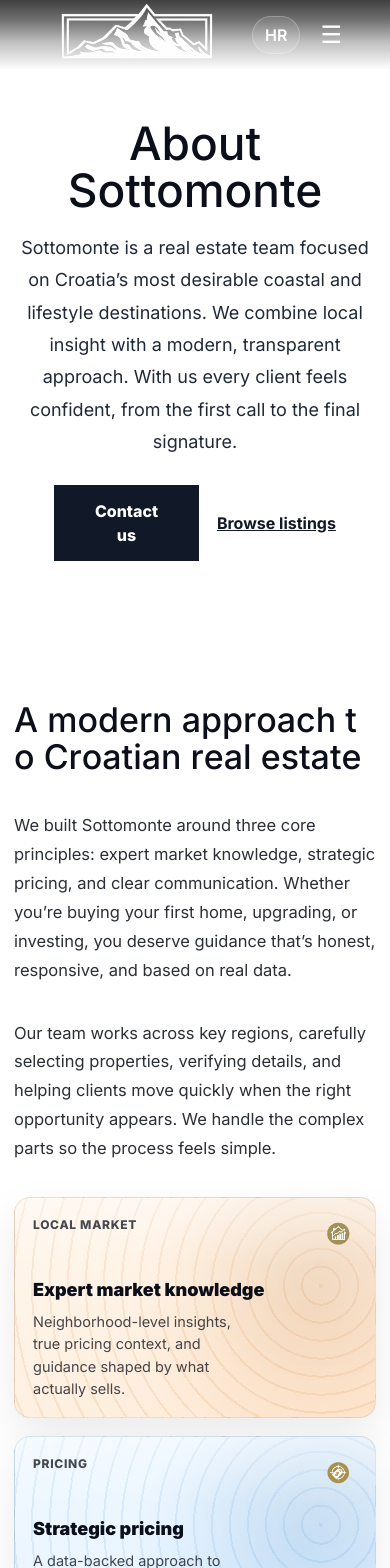
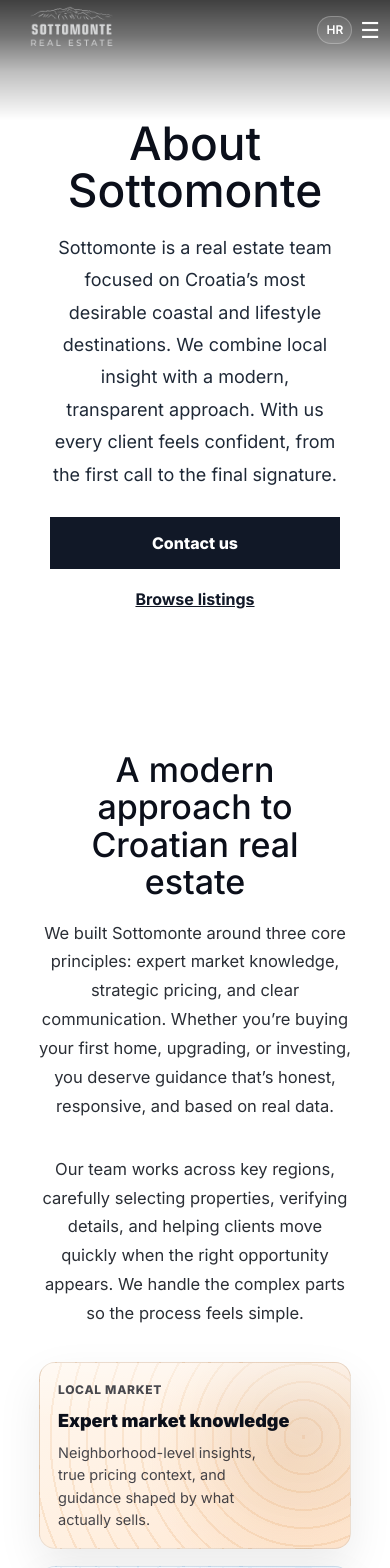
Before and after one commit to MartinWeb2003/sottomonte-react, a Next.js app: page /about in a window 390 px wide. Shown: the top 1568 px of the page. Built offline with nearby package versions, Linux system fonts and the light colour scheme; a web font is replaced by a local one.

Commit message:
responsive update

```diff
--- a/app/about/page.tsx
+++ b/app/about/page.tsx
@@ -50,11 +50,7 @@
       {/* STORY */}
       <section className="aboutpage-story">
         <div className="aboutpage-story-inner">
-          <BlurText
-            text="A modern approach to Croatian real estate"
-            as="h2"
-            className="aboutpage-h2"
-          />
+          <h2 className="aboutpage-h2">A modern approach to Croatian real estate</h2>
 
           <div className="aboutpage-story-grid">
             <p className="aboutpage-p">
@@ -75,9 +71,6 @@
   <SpotlightCard className="aboutpage-benefit aboutpage-benefit-a">
     <div className="benefit-top">
       <div className="benefit-label">Local Market</div>
-      <div className="benefit-icon">
-        <Image src="/icons/icon1.png" alt="" width={34} height={34} />
-      </div>
     </div>
 
     <div className="benefit-title">Expert market knowledge</div>
@@ -90,9 +83,6 @@
   <SpotlightCard className="aboutpage-benefit aboutpage-benefit-b">
     <div className="benefit-top">
       <div className="benefit-label">Pricing</div>
-      <div className="benefit-icon">
-        <Image src="/icons/icon2.png" alt="" width={34} height={34} />
-      </div>
     </div>
 
     <div className="benefit-title">Strategic pricing</div>
@@ -105,24 +95,17 @@
   <SpotlightCard className="aboutpage-benefit aboutpage-benefit-c">
     <div className="benefit-top">
       <div className="benefit-label">Updates</div>
-      <div className="benefit-icon">
-        <Image src="/icons/icon3.png" alt="" width={34} height={34} />
-      </div>
     </div>
 
     <div className="benefit-title">Clear communication</div>
     <p className="benefit-text">
       Transparent updates, fast responses, and a simple process. You always know what’s next.
     </p>
-
   </SpotlightCard>
 
   <SpotlightCard className="aboutpage-benefit aboutpage-benefit-d">
     <div className="benefit-top">
       <div className="benefit-label">Support</div>
-      <div className="benefit-icon">
-        <Image src="/icons/icon4.png" alt="" width={34} height={34} />
-      </div>
     </div>
 
     <div className="benefit-title">End-to-end guidance</div>
--- a/app/globals.css
+++ b/app/globals.css
@@ -34,6 +34,7 @@
   position: fixed;
   top: 0;
   width: 100%;
+  height: 120px;
   z-index: 1000;
   color: white;
   background: linear-gradient(
@@ -52,11 +53,17 @@
 
 .navbar-inner {
   width: 100%;
-  height: 70px;
+  height: 75px;
   display: flex;
   align-items: center;
   justify-content: space-between;
   padding: 0 48px; /* pushes logo and right items toward edges */
+  padding-bottom: 10px;
+}
+
+.navbar-inner--menu-open {
+  background: rgba(0, 0, 0, 0.8);
+  backdrop-filter: blur(8px);
 }
 
 
@@ -73,6 +80,14 @@
   display: block;
   height: auto;
 }
+.logo-full {
+  filter: invert(1);
+  max-width: 100%;
+  height: auto;
+  margin-top: 30px;
+}
+
+
 
 /* Brand text next to logo */
 .brand-text {
@@ -152,10 +167,11 @@
 .mobile-menu {
   display: flex;
   flex-direction: column;
-  gap: 12px;
+  gap: 10px;
   padding: 20px 24px;
   background: rgba(0, 0, 0, 0.8);
-  backdrop-filter: blur(8px);
+  backdrop-filter: blur(10px);
+  margin-top: 0px;
 }
 
 .mobile-menu a {
@@ -393,6 +409,11 @@
   position: relative;
   z-index: 5;
 }
+.dropdown-scroll,
+.checkrow span {
+  word-break: break-word;
+  overflow-wrap: anywhere;
+}
 
 .searchbox {
   background: #ffffff;
@@ -407,7 +428,7 @@
 
 .searchgrid {
   display: grid;
-  grid-template-columns: 1fr 1fr 1fr 320px;
+  grid-template-columns: repeat(3, minmax(0, 1fr)) minmax(220px, 320px);
   gap: 26px;
   align-items: end;
 }
@@ -415,6 +436,25 @@
 .field {
   position: relative;
 }
+.field,
+.adv-block {
+  min-width: 0;
+}
+
+.control,
+.control-select,
+select.control {
+  width: 100%;
+  max-width: 100%;
+  min-width: 0;
+  box-sizing: border-box;
+}
+
+.label {
+  min-width: 0;
+  overflow-wrap: anywhere;
+}
+.aboutpage{}
 
 .field .label {
   font-size: 18px;
@@ -531,9 +571,11 @@
 }
 
 .checkrow {
-  display: flex;
-  align-items: center;
-  gap: 10px;
+  display: grid;
+  grid-template-columns: 20px minmax(0, 1fr);
+  align-items: start;
+  column-gap: 12px;
+  row-gap: 0;
   font-size: 18px;
   color: #222;
   padding: 8px 4px;
@@ -542,6 +584,14 @@
 .checkrow input {
   width: 20px;
   height: 20px;
+  margin: 0;
+  flex: 0 0 20px;
+  align-self: start;
+}
+
+.checkrow span {
+  min-width: 0;
+  line-height: 1.35;
 }
 
 .dropdown-actions {
@@ -839,10 +889,46 @@
   .searchwrap {
     margin-top: -30px;
   }
+  .aboutpage-hero-actions{
+    flex-direction: column;
+  }
+  .aboutpage-hero-inner{
+    display: flex;
+    flex-direction: column;
+    align-items: center;
+    justify-content: center;
+    text-align: center;
+  }
+  .aboutpage-hero{
+    display: flex;
+    flex-direction: column;
+    align-items: center;
+    justify-content: center;
+    text-align: center;
+  }
+  .aboutpage-lead{
+    width: 80%;
+  }
+  .aboutpage-p{
+    text-align: center;
+  }
+  .aboutpage-h2{
+    text-align: center;
+  }
+  .findus-left{
+    display: flex;
+    flex-direction: column;
+    align-items: center;
+    justify-content: center;
+  }
+
 
   .searchbox {
     width: calc(100% - 28px);
     padding: 18px 16px 20px;
+  }
+  .introblurb-inner{
+    width: 80%;
   }
 }
 
@@ -867,8 +953,9 @@
 .info-row {
   display: grid;
   grid-template-columns: 1fr 1fr;
-  min-height: 420px;
-}
+
+}
+.aboutpage{}
 
 /* image side */
 .info-image {
@@ -949,17 +1036,21 @@
 /* Local search bar (matches reference style) */
 .local-search {
   display: grid;
-  grid-template-columns: 1fr 48px 54px;
+  grid-template-columns: minmax(0, 1fr) 48px 54px;
   align-items: center;
   gap: 10px;
+  width: 100%;
   max-width: 520px;
   background: #fff;
   border: 1px solid #d7d7d7;
   border-radius: 999px;
   padding: 10px 10px 10px 18px;
+  box-sizing: border-box;
 }
 
 .local-input {
+  min-width: 0;
+  width: 100%;
   border: none;
   outline: none;
   font-size: 18px;
@@ -971,6 +1062,7 @@
 .local-clear {
   width: 48px;
   height: 42px;
+  min-width: 0;
   border: none;
   background: transparent;
   font-size: 24px;
@@ -982,6 +1074,7 @@
 .local-go {
   width: 54px;
   height: 44px;
+  min-width: 0;
   border: none;
   background: #2c2c2c;
   color: #fff;
@@ -1010,6 +1103,18 @@
   .info-row {
     grid-template-columns: 1fr;
     min-height: auto;
+  }
+  .sellIntroTrust{
+    display: flex;
+    flex-direction: column;
+    align-items: center;
+  }
+  .sellIntroTrustItem{
+    width: 70%;
+  }
+  .sellIntroChoiceCard{
+    width: 80%;
+    margin: 0 auto;
   }
 
   .info-image {
@@ -1305,6 +1410,9 @@
   .recent-grid {
     grid-template-columns: repeat(2, minmax(0, 1fr));
   }
+  .searchgrid {
+    grid-template-columns: 1fr 1fr;
+  }
 }
 
 @media (max-width: 700px) {
@@ -1569,17 +1677,31 @@
   width: calc(100% - 80px);
   margin: 0 auto;
   display: grid;
-  grid-template-columns: 1.4fr 1fr 1fr 1fr;
-  gap: 50px;
-}
+  grid-template-columns: 1.6fr 1fr 1fr;
+  gap: 60px;
+  align-items: start;
+}
+.footer-brand-row {
+  display: flex;
+  align-items: center;
+  gap: 22px;
+}
+.aboutpage{}
 
 /* Brand */
 .footer-logo {
   display: flex;
   align-items: center;
-  gap: 14px;
-  margin-bottom: 18px;
-}
+  justify-content: center;
+  flex-shrink: 0;
+  margin-bottom: 0;
+  background-color: transparent;
+}
+.footer-logo img{
+  width: 150px;
+  height: auto;
+}
+
 
 .footer-brand-text {
   display: flex;
@@ -1599,10 +1721,11 @@
 }
 
 .footer-desc {
-  max-width: 360px;
+  max-width: 420px;
   line-height: 1.7;
   opacity: 0.85;
   font-size: 15px;
+  margin: 0;
 }
 
 /* Columns */
@@ -1649,10 +1772,12 @@
 }
 
 /* Responsive */
-@media (max-width: 900px) {
-  .footer-inner {
-    grid-template-columns: 1fr;
-    gap: 36px;
+@media (max-width: 1000px) {
+  .footer-desc{
+    display: none;
+  }
+  .sellIntroSubtext{
+    width: 80%;
   }
 
   .footer {
@@ -1729,6 +1854,12 @@
   .buy-grid {
     grid-template-columns: repeat(2, minmax(0, 1fr));
   }
+  .navbar-inner {
+    padding: 0 20px;
+    padding-bottom: 10px;
+  }
+  .info-content { padding: 48px 32px; }
+  .aboutsplit-left { padding: 48px 32px; }
 }
 
 @media (max-width: 700px) {
@@ -2219,10 +2350,9 @@
 
 .aboutpage-benefit {
   padding: 22px 20px;
-  min-height: 150px;
+  min-height: 100px;
   display: flex;
   flex-direction: column;
-  justify-content: center;
 }
 
 /* icon pill */
@@ -2277,6 +2407,80 @@
 @media (max-width: 640px) {
   .aboutpage-benefits {
     grid-template-columns: 1fr;
+  }
+  .footer-logo{
+    width: 80px;
+  }
+  .footer-brand-row{
+    justify-content: center;
+    transform: translateY(40px);
+  }
+  .info-content {
+    padding: 40px 16px;
+  }
+  .aboutpage-btn{
+    width: 60%;
+  }
+  .aboutpage{}
+
+  .local-search {
+    grid-template-columns: 1fr;
+    gap: 12px;
+    border-radius: 20px;
+    padding: 14px;
+  }
+
+  .local-input {
+    padding: 12px 0;
+    font-size: 16px;
+  }
+
+  .local-clear,
+  .local-go {
+    width: 100%;
+    height: 46px;
+  }
+
+  .local-clear {
+    border-radius: 12px;
+    background: #f3f3f3;
+  }
+
+  .local-go {
+    border-radius: 12px;
+  }
+
+  .dropdown {
+    left: 0;
+    right: 0;
+    width: 100%;
+    max-width: 100%;
+  }
+
+  .dropdown-scroll {
+    padding: 14px 14px 8px;
+  }
+
+  .field .label,
+  .adv-block .label {
+    font-size: 16px;
+  }
+
+  .control,
+  .control-select,
+  select.control {
+    height: 54px;
+    padding: 0 14px;
+    font-size: 16px;
+  }
+
+  .checkrow {
+    font-size: 16px;
+  }
+
+  .pricerow {
+    grid-template-columns: 1fr;
+    gap: 12px;
   }
 }
 
@@ -2498,6 +2702,14 @@
     grid-template-columns: 1fr;
     gap: 40px;
   }
+  .aboutpage-story-inner{
+    width: 80%;
+  }
+  .aboutpage-split-left {
+  width: 80%;
+  margin: 0 auto;
+  text-align: center; /* optional, keeps text centered */
+  }
 
   .findus-map {
     height: 360px;
@@ -3002,6 +3214,9 @@
   .contact-row2 {
     grid-template-columns: 1fr;
   }
+  .footer-desc{
+    display: none;
+  }
 }
 
 /* Dual range slider (pixel-aligned) */
@@ -3368,7 +3583,16 @@
   .sell-step-grid {
     grid-template-columns: 1fr;
   }
-}
+  .navbar-inner {
+    padding: 0 14px;
+    padding-bottom: 10px;
+  }
+
+  .hero-content {
+    padding: 0 14px;
+  }
+}
+.aboutpage{}
 
 /* =========================
    SELL PAGE (app/sell)
@@ -3434,7 +3658,6 @@
   align-items: center;
   text-align: center;
 }
-.aboutpage{}
 .sellHeroTitle {
   margin: 0;
   color: #ffffff;
@@ -3442,7 +3665,7 @@
   letter-spacing: 0.02em;
   text-transform: uppercase;
   line-height: 1.05;
-  font-size: clamp(40px, 5vw, 72px);
+  font-size: 4rem;
 }
 
 .sellHeroTitleLine {
@@ -3703,7 +3926,7 @@
 }
 
 .sellIntroChoiceIcon {
-  width: 35;
+  width: 35px;
   height: 35px;
   border-radius: 14px;
   display: inline-flex;
@@ -3712,16 +3935,18 @@
   background: white;
   font-size: 20px;
 }
+.aboutpage{}
 
 
 .sellIntroChoiceIcon svg {
-  font-size: 10px;
+  font-size: 20px;
   color: #1f2937;
   height: 20px;
 }
-
-
-.sellIntroChoiceTitle {
+.aboutpage{}
+
+
+h3.sellIntroChoiceTitle {
   margin: 0;
   font-size: 18px;
   font-weight: 900;
@@ -3778,4 +4003,89 @@
     grid-template-columns: 1fr;
   }
 }
-.aboutpage{}
+
+@media (max-width: 480px) {
+  /* ===== NAVBAR ===== */
+  .navbar {
+    width: 100%;
+    max-width: 100%;
+    overflow-x: clip;
+  }
+  .aboutpage-btn{
+    width: 80%;
+  }
+  .aboutpage{}
+
+  .navbar-inner {
+    padding: 0 10px;
+    height: 60px;
+    min-width: 0;
+  }
+
+
+  .navbar-logo {
+    min-width: 0;
+    flex: 1 1 auto;
+    transform: translateY(4px);
+  }
+
+  .logo-full {
+    width: 120px;
+    max-width: 100%;
+    height: auto;
+    margin-top: 0;
+  }
+
+  .navbar-right {
+    gap: 8px;
+    flex-shrink: 0;
+  }
+
+  .lang-toggle {
+    padding: 4px 8px;
+    font-size: 12px;
+  }
+
+  .hamburger {
+    font-size: 22px;
+    line-height: 1;
+  }
+
+  .mobile-menu {
+    padding: 16px 14px 18px;
+  }
+
+  /* ===== FOOTER ===== */
+  .footer-inner {
+    width: calc(100% - 24px);
+    grid-template-columns: 1fr;
+    justify-content: center;
+    justify-items: center;
+    gap: 24px;
+    text-align: center;
+  }
+
+  .footer-col {
+    width: 100%;
+    align-items: center;
+  }
+
+  .footer-links,
+  .footer-contact {
+    align-items: center;
+  }
+
+  .footer-bottom {
+    font-size: 13px;
+    padding: 20px 10px;
+  }
+  .footer-brand-row{
+    margin-bottom: 10px;
+  }
+}
+
+@media (max-width: 640px) {
+  .sellHeroTitle {
+    font-size: 2.8rem;
+  }
+}
--- a/app/sell/page.tsx
+++ b/app/sell/page.tsx
@@ -42,10 +42,6 @@
             <div className="sellIntroTrustItem">
               <span className="sellIntroCheck" aria-hidden="true">✓</span>
               Professional property marketing
-            </div>
-            <div className="sellIntroTrustItem">
-              <span className="sellIntroCheck" aria-hidden="true">✓</span>
-              Discreet &amp; transparent service
             </div>
           </div>
 
--- a/components/Footer.tsx
+++ b/components/Footer.tsx
@@ -5,21 +5,15 @@
   return (
     <footer className="footer">
       <div className="footer-inner">
-        {/* LEFT */}
         <div className="footer-col footer-brand">
+          <div className="footer-brand-row">
             <div className="footer-logo">
               <Image
-              src="/logo-full.png"
+                src="/Sottomonte_wt.png"
                 alt="Sottomonte"
-              width={46}
-              height={46}
+                width={90}
+                height={90}
               />
-            <div className="footer-brand-text">
-              <span className="footer-brand-top">SOTTOMONTE</span>
-              <span className="footer-brand-bottom">
-                REAL ESTATE CROATIA
-              </span>
-            </div>
             </div>
 
             <p className="footer-desc">
@@ -27,8 +21,8 @@
               across Croatia’s most desirable coastal and inland locations.
             </p>
           </div>
+        </div>
 
-        {/* NAVIGATION */}
         <div className="footer-col">
           <h4 className="footer-heading">Navigation</h4>
           <ul className="footer-links">
@@ -39,8 +33,6 @@
           </ul>
         </div>
 
-
-        {/* CONTACT */}
         <div className="footer-col">
           <h4 className="footer-heading">Contact</h4>
           <ul className="footer-contact">
--- a/components/Navbar.tsx
+++ b/components/Navbar.tsx
@@ -10,37 +10,35 @@
 export default function Navbar() {
   const [menuOpen, setMenuOpen] = useState(false);
   const [lang, setLang] = useState<Lang>("HR");
-  const menuRef = useRef<HTMLDivElement | null>(null);
+  const navRef = useRef<HTMLElement | null>(null);
 
-  // ✅ NEW: hide/show on scroll direction
   const [navHidden, setNavHidden] = useState(false);
   const lastYRef = useRef(0);
 
   const toggleLang = () => setLang((p) => (p === "HR" ? "ENG" : "HR"));
   const toggleMenu = () => setMenuOpen((p) => !p);
 
-  // Close menu on outside click
   useEffect(() => {
     function onClickOutside(e: MouseEvent) {
       if (!menuOpen) return;
-      if (menuRef.current && !menuRef.current.contains(e.target as Node)) {
+      if (navRef.current && !navRef.current.contains(e.target as Node)) {
         setMenuOpen(false);
       }
     }
+
     document.addEventListener("mousedown", onClickOutside);
     return () => document.removeEventListener("mousedown", onClickOutside);
   }, [menuOpen]);
 
-  // Close menu on resize to desktop
   useEffect(() => {
     function onResize() {
       if (window.innerWidth > MOBILE_BREAKPOINT) setMenuOpen(false);
     }
+
     window.addEventListener("resize", onResize);
     return () => window.removeEventListener("resize", onResize);
   }, []);
 
-  // ✅ NEW: scroll direction detection
   useEffect(() => {
     lastYRef.current = window.scrollY;
 
@@ -48,14 +46,11 @@
       const y = window.scrollY;
       const delta = y - lastYRef.current;
 
-      // ignore tiny movements
       if (Math.abs(delta) < 6) return;
 
-      // if scrolling down and not at the very top => hide
-      if (delta > 0 && y > 80) {
+      if (delta > 0 && y > 80 && !menuOpen) {
         setNavHidden(true);
       } else {
-        // scrolling up => show
         setNavHidden(false);
       }
 
@@ -64,32 +59,27 @@
 
     window.addEventListener("scroll", onScroll, { passive: true });
     return () => window.removeEventListener("scroll", onScroll);
-  }, []);
+  }, [menuOpen]);
 
-  // Only render mobile menu on mobile widths
   const shouldRenderMobileMenu =
-    menuOpen && typeof window !== "undefined" && window.innerWidth <= MOBILE_BREAKPOINT;
+    menuOpen &&
+    typeof window !== "undefined" &&
+    window.innerWidth <= MOBILE_BREAKPOINT;
 
   return (
-    <header className={`navbar ${navHidden ? "navbar--hidden" : ""}`}>
-      <nav className="navbar-inner">
-        {/* LEFT: Logo */}
-        <Link href="/" className="navbar-logo">
+    <header className={`navbar ${navHidden ? "navbar--hidden" : ""}`} ref={navRef}>
+      <nav className={`navbar-inner ${menuOpen ? "navbar-inner--menu-open" : ""}`}>
+        <Link href="/" className="navbar-logo" onClick={() => setMenuOpen(false)}>
           <Image
-            src="/logo-full.png"
+            src="/SottomonteB_RE1.png"
             alt="Sottomonte Real Estate"
             width={180}
             height={40}
             className="logo-full"
             priority
           />
-          <span className="brand-text">
-            <span className="brand-top">SOTTOMONTE</span>
-            <span className="brand-bottom">REAL ESTATE CROATIA</span>
-          </span>
         </Link>
 
-        {/* CENTER links (desktop) */}
         <div className="navbar-links">
           <Link href="/">Home</Link>
           <Link href="/buy">Buy</Link>
@@ -98,9 +88,7 @@
           <Link href="/contact">Contact us</Link>
         </div>
 
-        {/* RIGHT: Favorites + Language + Hamburger */}
         <div className="navbar-right">
-
           <button className="lang-toggle" onClick={toggleLang} type="button">
             <span className="lang-full">{lang === "HR" ? "Hrvatski" : "Engleski"}</span>
             <span className="lang-short">{lang}</span>
@@ -112,15 +100,15 @@
             type="button"
             aria-expanded={menuOpen}
             aria-controls="mobile-menu"
+            aria-label={menuOpen ? "Close menu" : "Open menu"}
           >
             {menuOpen ? "✕" : "☰"}
           </button>
         </div>
       </nav>
 
-      {/* Mobile dropdown */}
       {shouldRenderMobileMenu && (
-        <div className="mobile-menu" id="mobile-menu" ref={menuRef}>
+        <div className="mobile-menu" id="mobile-menu">
           <Link href="/buy" onClick={() => setMenuOpen(false)}>Buy</Link>
           <Link href="/sell" onClick={() => setMenuOpen(false)}>Sell</Link>
           <Link href="/about" onClick={() => setMenuOpen(false)}>About us</Link>
```
Also changed, not shown: components/PropertySearch.tsx (+3 -14 lines), public/SottomonteB_NE1-nobg.png (added), public/Sottomonte_wt.png (added). Lines whose indentation alone changed are shown as unchanged.
